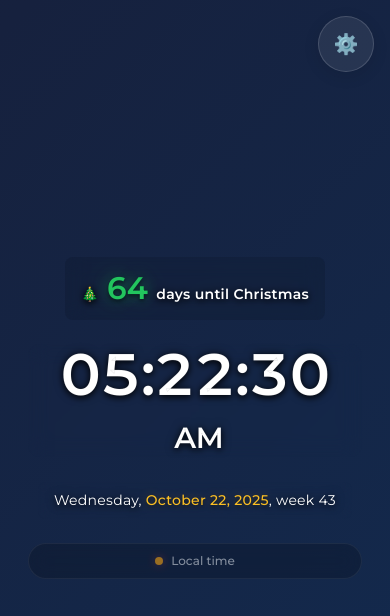
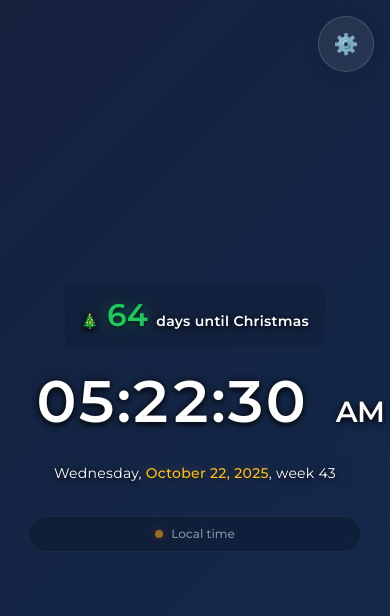
Before and after one commit to spctr007/clock, a website: page index.html in a window 390 px wide. Drawn offline with nearby package versions, Linux system fonts and the light colour scheme.

Commit message:
Fix AM/PM spacing - add proper space between time and AM/PM
 Spacing Fix:
- Changed from regular space to non-breaking space (&nbsp;)
- Added margin-left: 0.3em and padding-left: 0.2em for better spacing
- Ensures proper visual separation between time and AM/PM

 Before vs After:
- Before: '01:20PM' (no space, cramped)
- After: '01:20 PM' (proper spacing, readable)

 Technical Changes:
- JavaScript: Uses &nbsp; instead of regular space character
- CSS: Increased margin-left from 0.25em to 0.3em
- CSS: Added padding-left: 0.2em for extra spacing
- Updated both main and mobile fallback JavaScript

 Consistent Across Devices:
- Same spacing behavior on desktop and mobile
- Non-breaking space prevents line breaks
- Proper visual separation at all screen sizes

 Files Updated:
- index.html: Updated JavaScript with &nbsp;
- styles/main.css: Enhanced AM/PM spacing CSS
- js/mobile-fallback.js: Updated mobile JavaScript
- ampm-alignment-test.html: Updated test page

Result: '01:20 PM' with proper spacing!

```diff
--- a/index.html
+++ b/index.html
@@ -370,7 +370,7 @@
 
                 // Add AM/PM to the same span with smaller styling
                 if (!use24Hour && ampm) {
-                    timeString += ' <span class="ampm-text">' + ampm + '</span>';
+                    timeString += '&nbsp;<span class="ampm-text">' + ampm + '</span>';
                 }
 
                 timeElement.innerHTML = timeString;
--- a/js/mobile-fallback.js
+++ b/js/mobile-fallback.js
@@ -119,7 +119,7 @@
 
         // Add AM/PM to the same span with smaller styling
         if (!settings.use24Hour && ampm) {
-            timeString += ' <span class="ampm-text">' + ampm + '</span>';
+            timeString += '&nbsp;<span class="ampm-text">' + ampm + '</span>';
         }
 
         timeElement.innerHTML = timeString;
--- a/styles/main.css
+++ b/styles/main.css
@@ -178,7 +178,8 @@ button {
     text-shadow: 0 2px 6px rgba(0, 0, 0, 0.8), 0 0 10px rgba(0, 0, 0, 0.5);
     color: #ffffff;
     display: inline;
-    margin-left: 0.25em;
+    margin-left: 0.3em;
+    padding-left: 0.2em;
     vertical-align: baseline;
 }
 
```
Also changed, not shown: ampm-alignment-test.html (+3 -2 lines).
